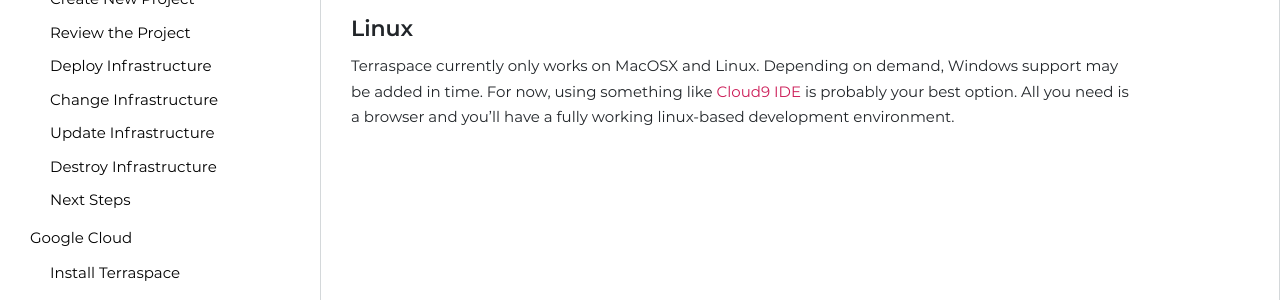
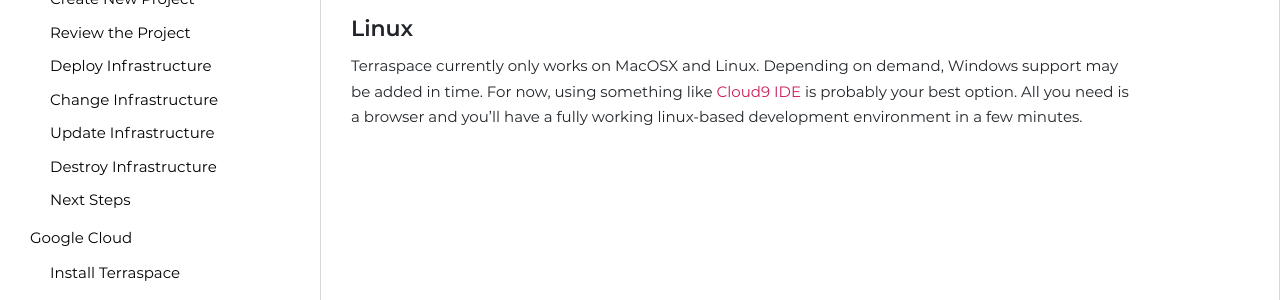
Before and after one commit to boltops-tools/terraspace-docs, a Jekyll site: the page built from _docs/install/dependencies.md, in a window 1280 px wide and 900 px high, scrolled down 433 px. Shown: the part 175-475 px from the top of the window. Built offline with Jekyll 4.4.1, drawn with Linux system fonts in a browser that asks for light colours; a script that is not in the unit is left out.

Commit message:
update docs

```diff
--- a/_docs/install/dependencies.md
+++ b/_docs/install/dependencies.md
@@ -24,7 +24,7 @@
 
 ## Linux
 
-Terraspace currently only works on MacOSX and Linux. Depending on demand, Windows support may be added in time. For now, using something like [Cloud9 IDE](https://aws.amazon.com/cloud9/) is probably your best option. All you need is a browser and you'll have a fully working linux-based development environment.
+Terraspace currently only works on MacOSX and Linux. Depending on demand, Windows support may be added in time. For now, using something like [Cloud9 IDE](https://aws.amazon.com/cloud9/) is probably your best option. All you need is a browser and you'll have a fully working linux-based development environment in a few minutes.
 
 {% if include.provider %}
 Next, we'll configure {{ include.provider }}.
```
Also changed, not shown: _docs/vs/terragrunt.md (+2 -2 lines).
